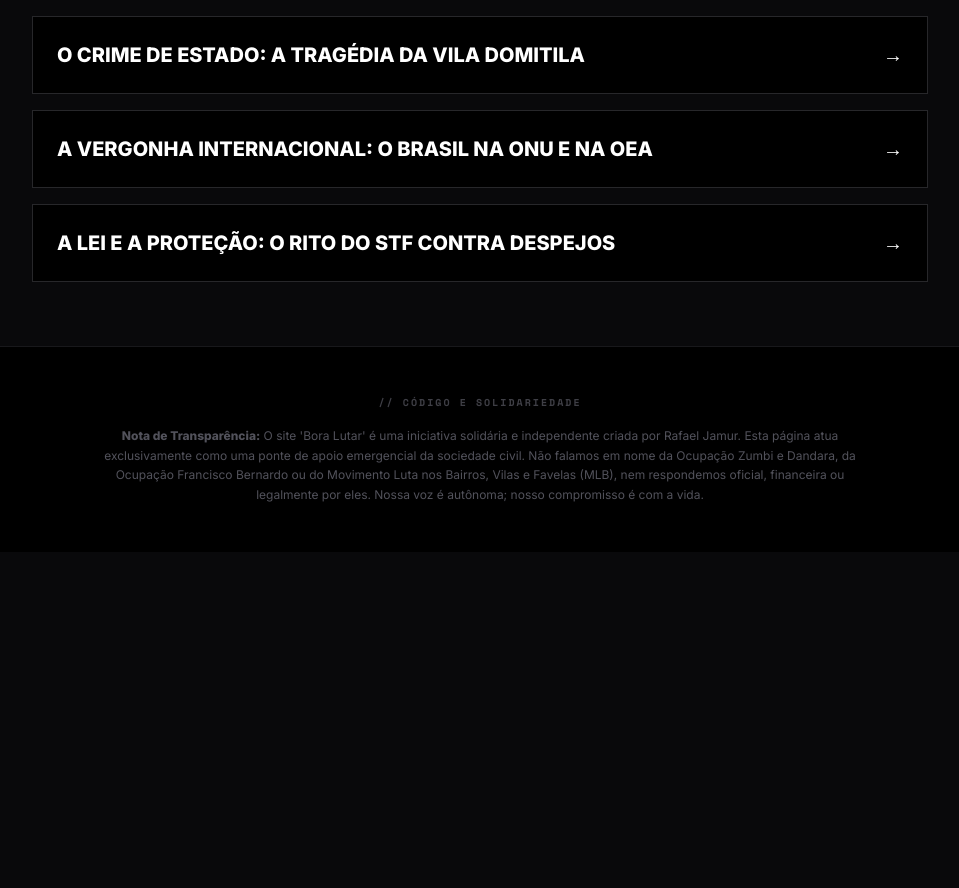
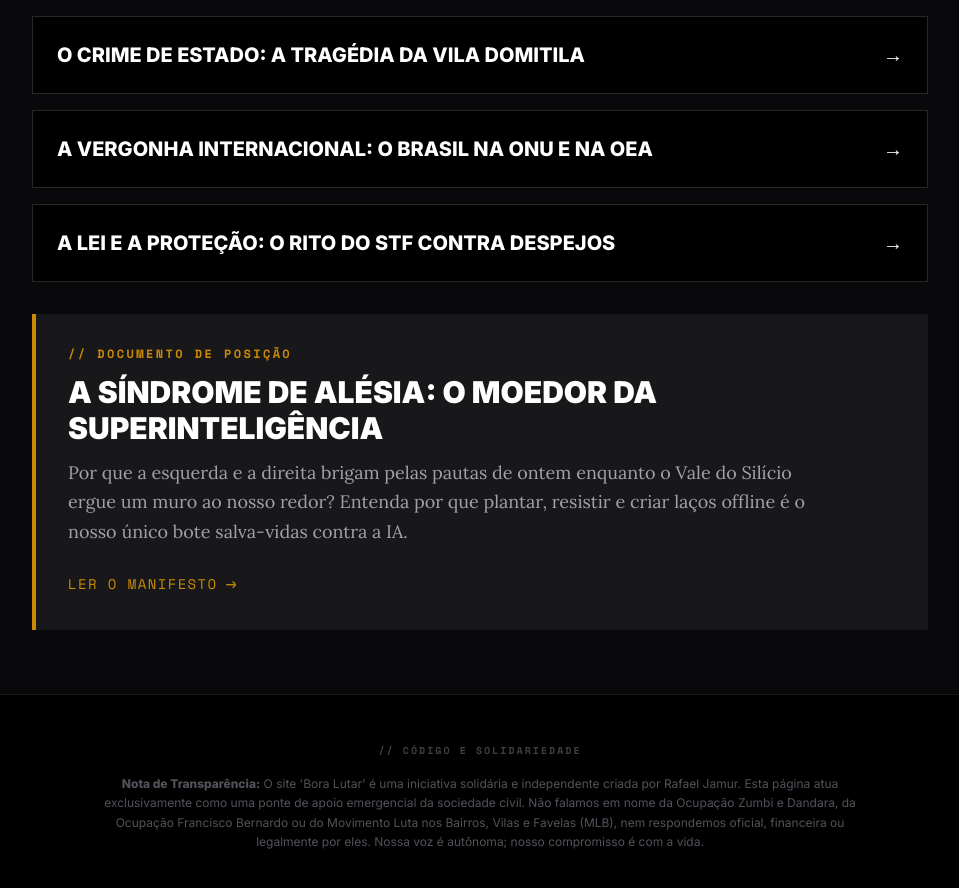
Before and after one commit to rjamur/boralutar, a Jekyll site: the page built from index.md, in a window 1280 px wide and 900 px high, scrolled down 1981 px. Shown: the top 888 px of the window, without its empty margins (160-1119 px from the left). Built offline with Jekyll 4.4.1, drawn with Linux system fonts in a browser that asks for light colours; nearby versions of some CDN libraries; before the commit the page ends 2533 px from its top, so only the background shows below that.

Commit message:
Manifesto Lista de Schindler

```diff
--- a/index.md
+++ b/index.md
@@ -143,6 +143,23 @@ permalink: /
                     A Lei e a Proteção: O Rito do STF contra Despejos <span>&rarr;</span>
                 </h4>
             </a>
+
+                        <!-- MANIFESTO DE ALÉSIA -->
+            <a href="/zumbiedandara/sindrome-de-alesia" class="mt-4 border-l-4 border-yellow-600 bg-zinc-900 p-8 hover:bg-black hover:border-yellow-500 transition-all group relative">
+                <div class="font-tech text-yellow-600 text-xs tracking-[0.2em] uppercase font-bold mb-3">
+                    // Documento de Posição
+                </div>
+                <h4 class="font-ui font-black text-2xl md:text-3xl text-white uppercase group-hover:text-yellow-500 transition-colors mb-3">
+                    A Síndrome de Alésia: O Moedor da Superinteligência
+                </h4>
+                <p class="text-zinc-400 font-story text-lg leading-relaxed max-w-3xl">
+                    Por que a esquerda e a direita brigam pelas pautas de ontem enquanto o Vale do Silício ergue um muro ao nosso redor? Entenda por que plantar, resistir e criar laços offline é o nosso único bote salva-vidas contra a IA.
+                </p>
+                <div class="mt-6 font-tech text-sm text-yellow-600 uppercase tracking-widest flex items-center gap-2 group-hover:translate-x-2 transition-transform">
+                    Ler o Manifesto <span class="text-lg">&rarr;</span>
+                </div>
+            </a>
+
         </div>
     </div>
 </nav>
```
Also changed, not shown: zumbiedandara/sindrome-de-alesia.md (added, +67 -0 lines).
